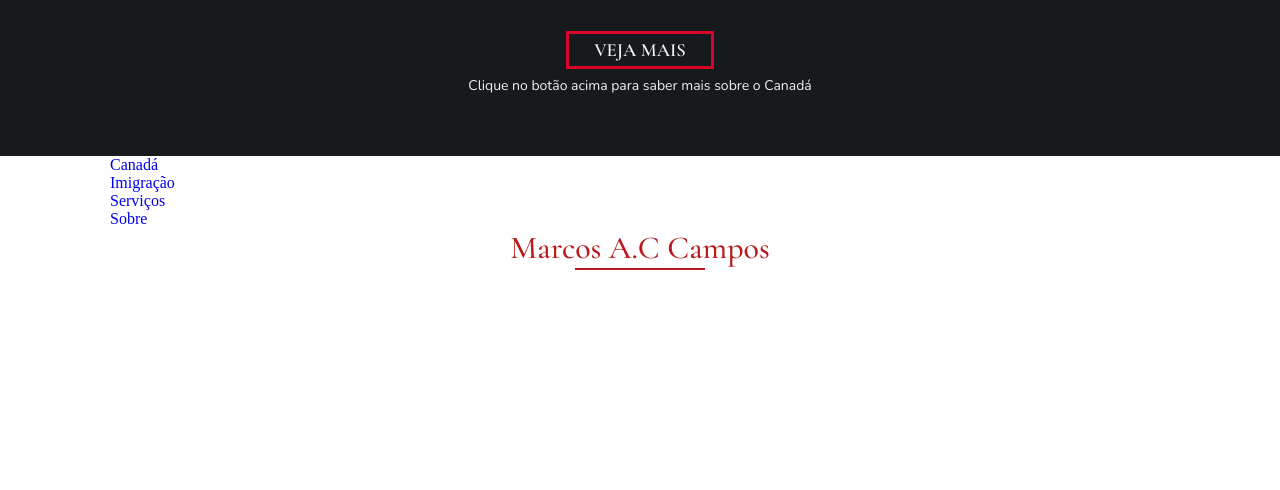
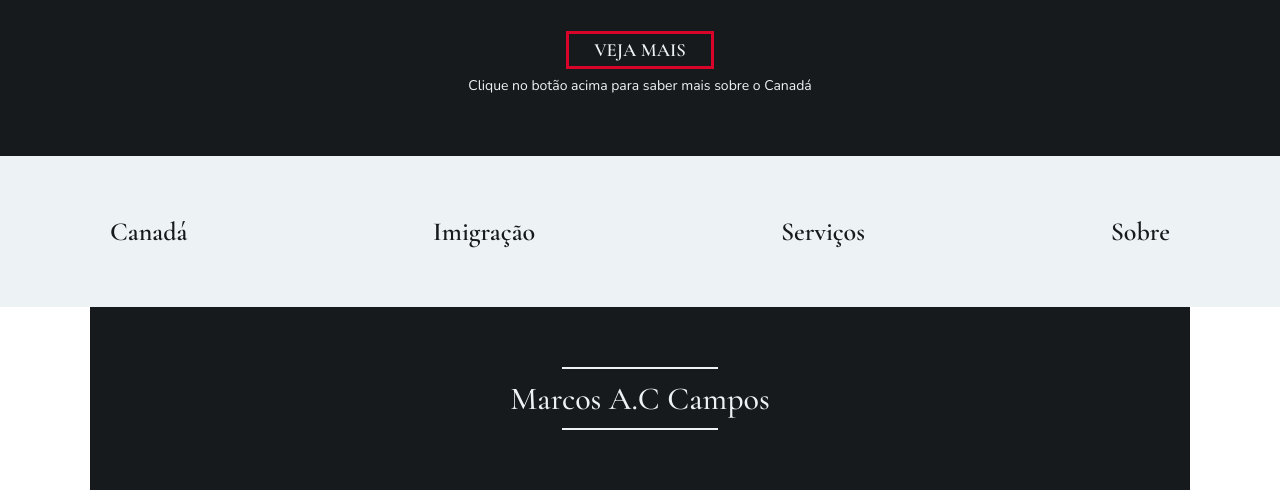
Before and after one commit to MarcosAlexandreCoelhoCampos/canadafly, a plain HTML site: page index.html in a window 1280 px wide. Shown: the part 3615-4105 px from the top of the page. Before the commit the page ends 3915 px from the top, so only its background shows below. Drawn offline with nearby package versions, Linux system fonts and the light colour scheme; a web font is replaced by a local one.

Commit message:
Edit for include footer

```diff
--- /dev/null
+++ b/components/footer/footer.css
@@ -0,0 +1,44 @@
+footer {
+  background-color: var(--base-color-1);
+}
+
+footer.two {
+  background-color: var(--base-color-2);
+}
+
+footer nav ul {
+  display: flex;
+  justify-content: space-between;
+}
+
+footer nav ul a {
+  font-family: var(--ff-nav);
+  font-weight: var(--fw-nav);
+  font-size: var(--fs-nav);
+  color: var(--base-color-2);
+}
+
+footer.two nav ul a {
+  color: var(--base-color-1);
+}
+
+.signature.one {
+  background-color: var(--base-color-2);
+}
+.signature.one h2.title {
+  color: var(--base-color-1);
+  margin: 0 auto;
+}
+.signature.one h2.title::after {
+  background-color: var(--base-color-1);
+  margin-top: 10px;
+  width: 60%;
+}
+.signature.one h2.title::before {
+  content: "";
+  display: block;
+  width: 60%;
+  margin: 0 auto 10px auto;
+  height: 2px;
+  background-color: var(--base-color-1);
+}
--- a/style.css
+++ b/style.css
@@ -1,8 +1,9 @@
 @import url(./styles/general.css);
 /* COMPONENTS */
 @import url(./components/header/header.css);
+@import url(./components/footer/footer.css);
+/* SECTIONS */
 @import url(./styles/outdoor.css);
-/* SECTIONS */
 @import url(./styles/who-we-are.css);
 @import url(./styles/how-we-help.css);
 /* CONTENT STYLE*/
--- a/styles/general.css
+++ b/styles/general.css
@@ -64,9 +64,11 @@
   flex-direction: column;
 }
 
-/* SECTIONS */
+/* SECTIONS AND FOOTERS*/
 
-section {
+section,
+footer,
+.signature {
   padding-top: 60px;
   padding-bottom: 60px;
   background-color: var(--base-color-1);
```
